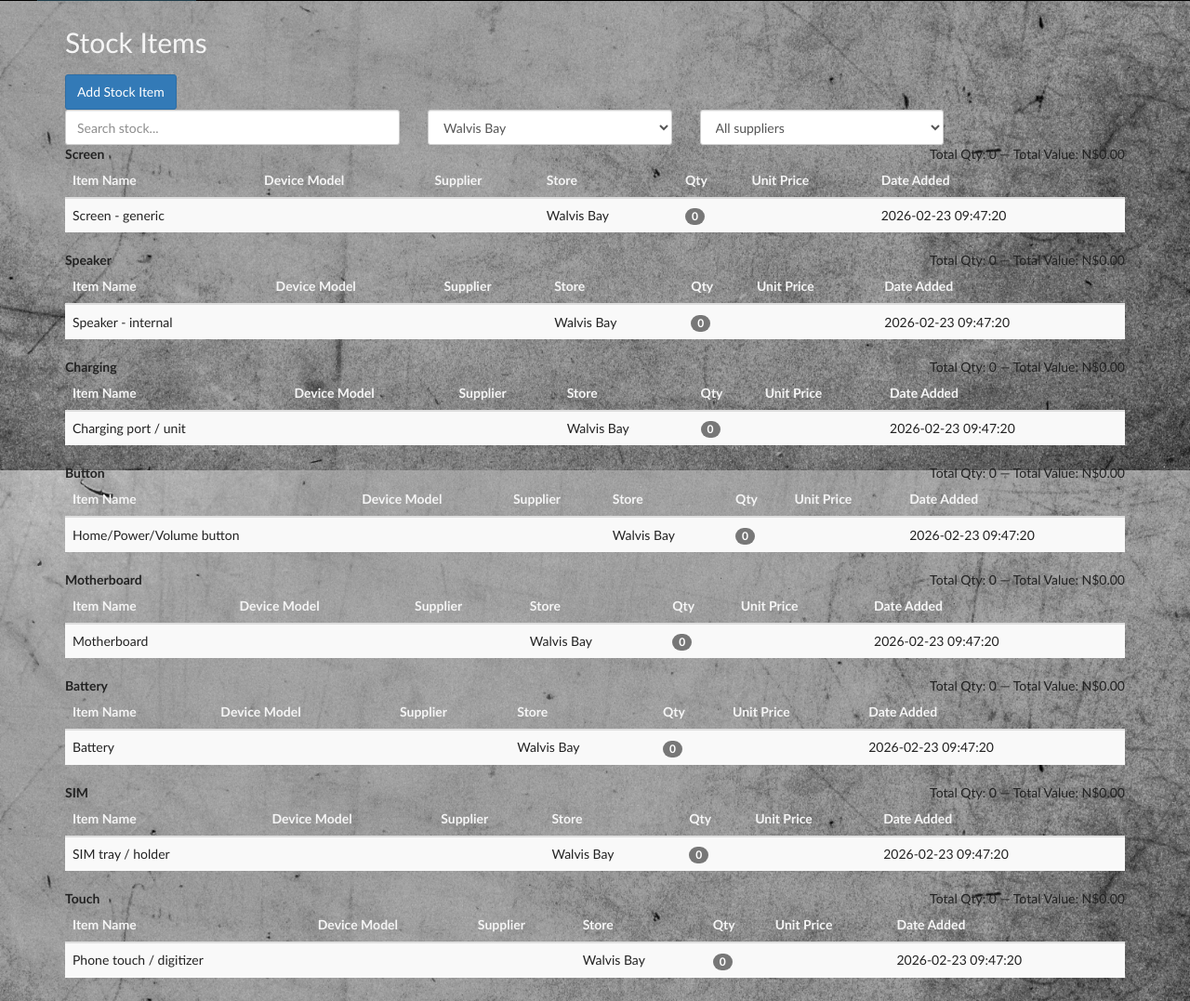
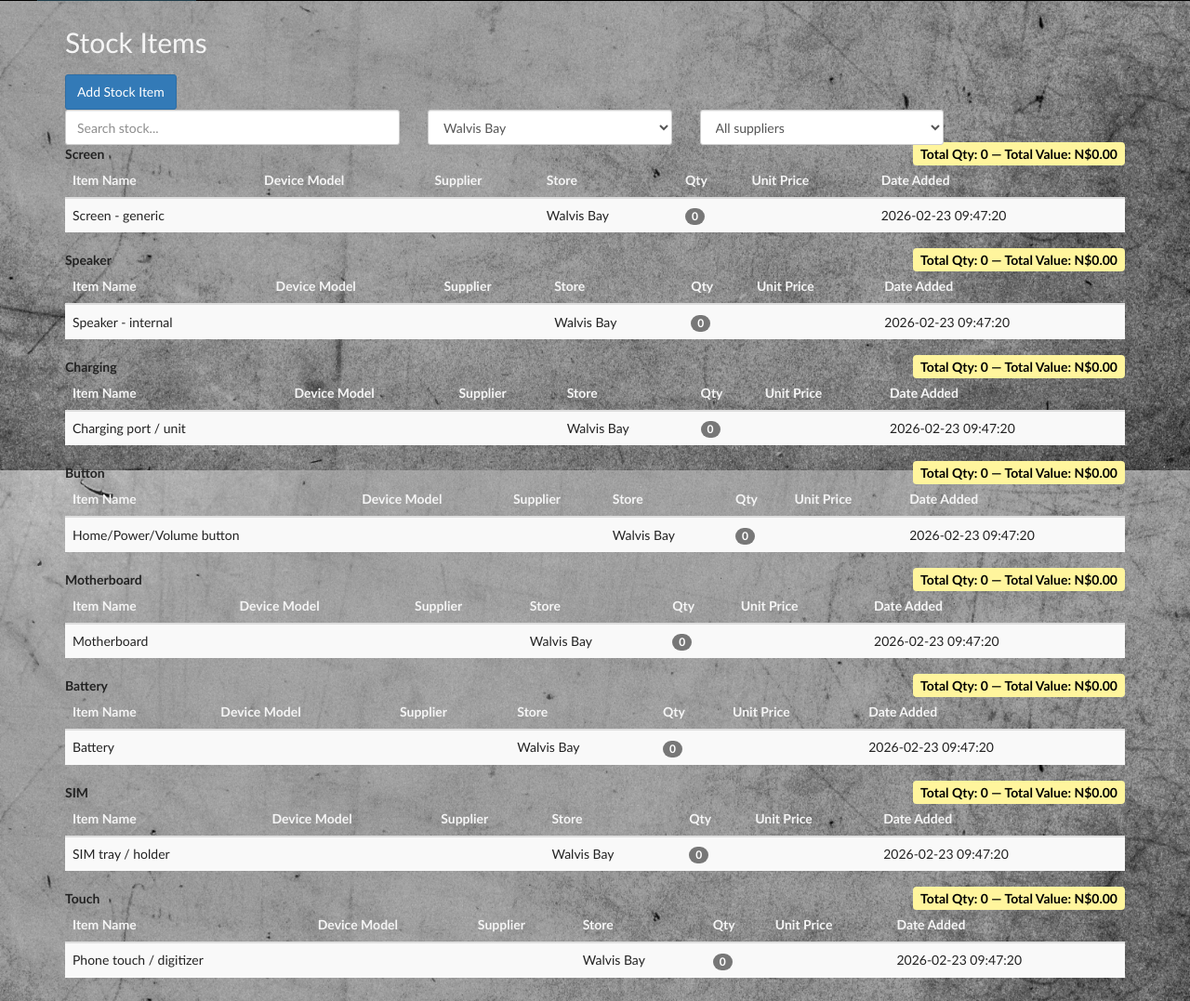
Before and after one commit to TheDivan/Supatronixwarehouse, a CodeIgniter app: page /login/index.php/stock/index in a window 1280 px wide. Shown: the part 294-1371 px from the top of the page at 93% size. Run offline with CodeIgniter, Linux system fonts and the light colour scheme; data that the repository does not hold is empty.

Commit message:
UI: highlight category total Qty/Value with yellow badge

```diff
--- a/application/views/stock/index.php
+++ b/application/views/stock/index.php
@@ -57,7 +57,11 @@
         <div class="card mb-2">
             <div class="card-header" style="cursor:pointer;" data-toggle="collapse" data-target="#cat-<?php echo md5($category); ?>">
                 <strong><?php echo htmlspecialchars($category); ?></strong>
-                <span style="float:right;">Total Qty: <?php echo (int)$g['total_qty']; ?> — Total Value: N$<?php echo number_format($g['total_value'],2); ?></span>
+                <span style="float:right;">
+                    <span style="background:#fff59d;color:#000;padding:4px 8px;border-radius:4px;font-weight:600;">
+                        Total Qty: <?php echo (int)$g['total_qty']; ?> — Total Value: N$<?php echo number_format($g['total_value'],2); ?>
+                    </span>
+                </span>
             </div>
             <div id="cat-<?php echo md5($category); ?>" class="collapse show">
                 <table class="table table-striped mb-0">
```
